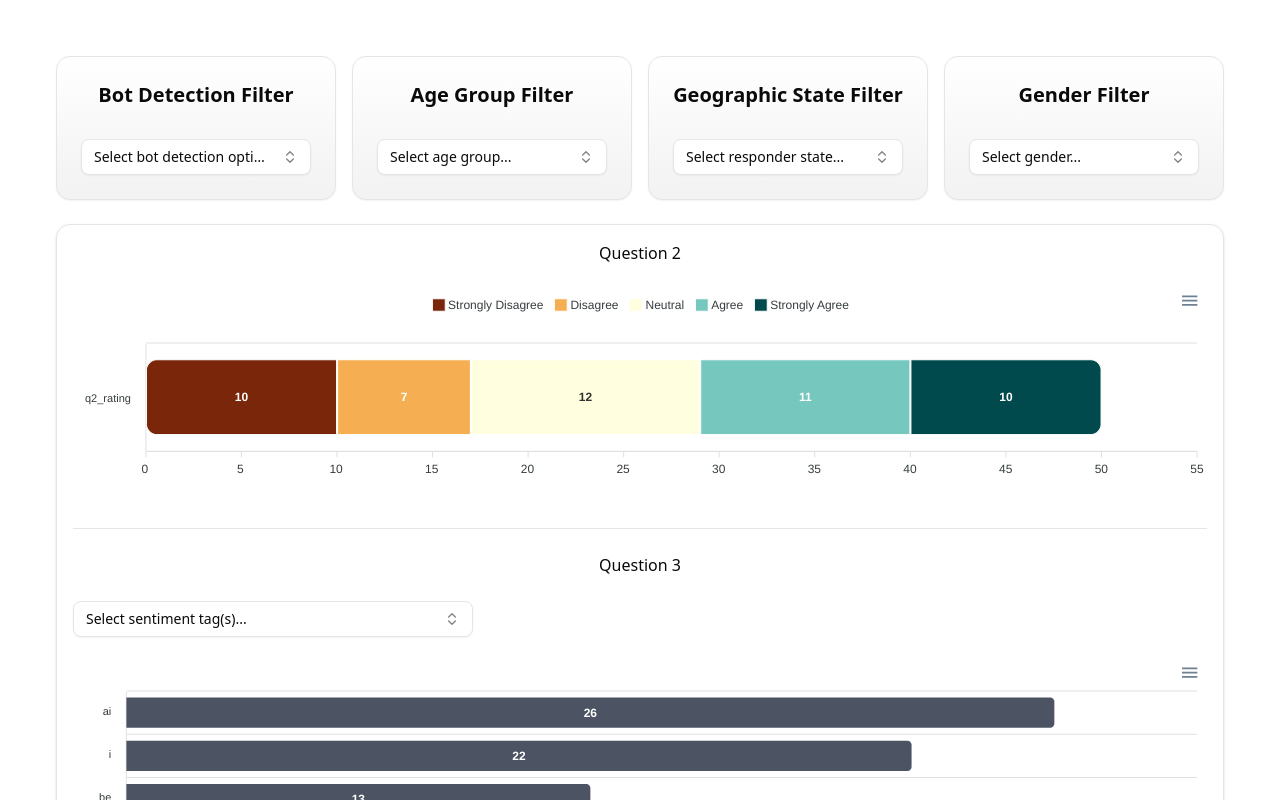
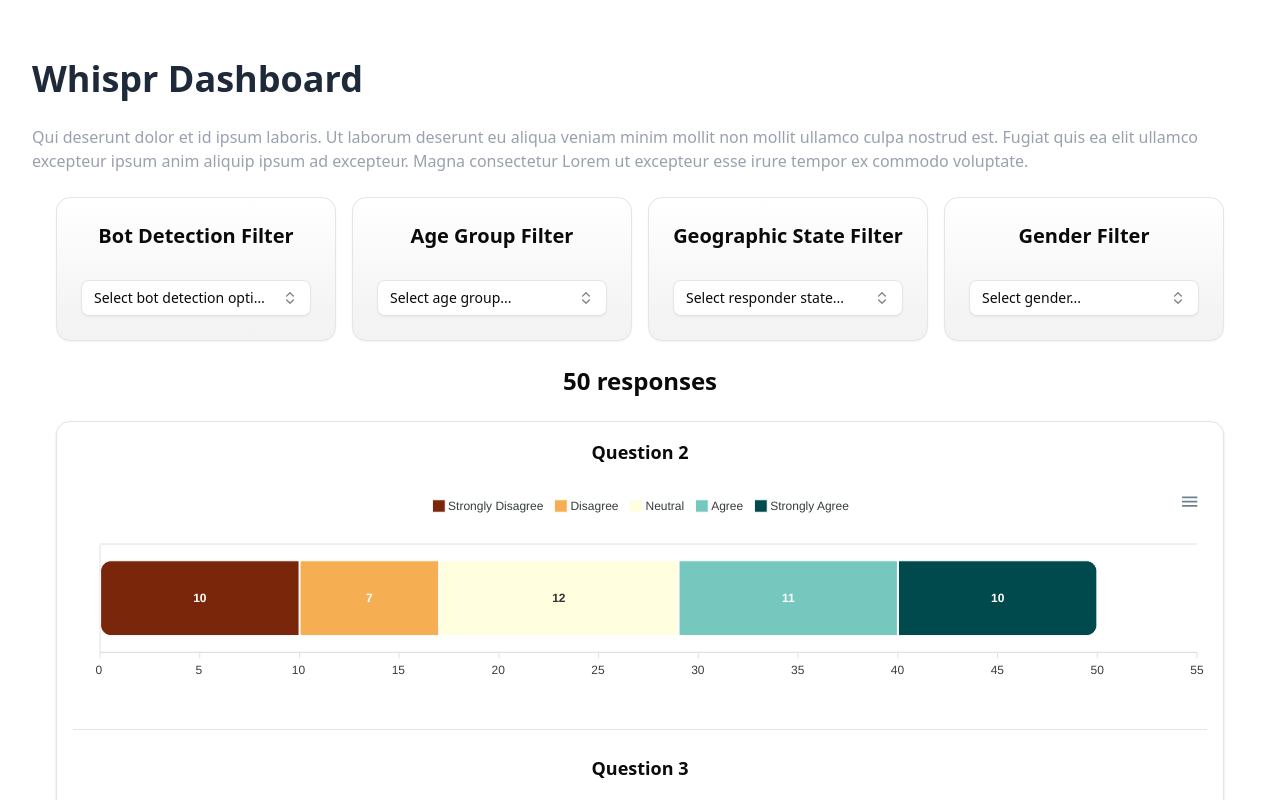
Before and after one commit to benkates/whispr-dashboard-app, a React (Vite) app: page / in a window 1280 px wide. Shown: the top 800 px of the page. Built offline with nearby package versions, Linux system fonts and the light colour scheme.

Commit message:
visual cleanup

```diff
--- a/src/App.tsx
+++ b/src/App.tsx
@@ -105,6 +105,16 @@ function App() {
       <div className="flex flex-1 flex-col">
         <div className="@container/main flex flex-1 flex-col gap-2">
           <div className="flex flex-col gap-4 py-4 md:gap-6 md:py-6">
+            <h1 className="text-left text-4xl font-bold text-gray-800 leading-tight ">
+              Whispr Dashboard
+            </h1>
+            <p className="text-left text-gray-400">
+              Qui deserunt dolor et id ipsum laboris. Ut laborum deserunt eu
+              aliqua veniam minim mollit non mollit ullamco culpa nostrud est.
+              Fugiat quis ea elit ullamco excepteur ipsum anim aliquip ipsum ad
+              excepteur. Magna consectetur Lorem ut excepteur esse irure tempor
+              ex commodo voluptate.
+            </p>
             {/* parent styles lifted from shadcn/ui Dashboard block example https://ui.shadcn.com/blocks */}
             {/* FUTURE ENHANCEMENT: only show filters once source api data has loaded */}
             <div className="*:data-[slot=card]:shadow-xs @xl/main:grid-cols-2 @5xl/main:grid-cols-4 grid grid-cols-1 gap-4 px-4 *:data-[slot=card]:bg-gradient-to-t *:data-[slot=card]:from-primary/5 *:data-[slot=card]:to-card dark:*:data-[slot=card]:bg-card lg:px-6">
@@ -183,13 +193,16 @@ function App() {
                 </CardContent>
               </Card>
             </div>
+            <h2 className="text-2xl font-bold text-center">
+              {responses.length} responses
+            </h2>
             <div className="px-4 lg:px-6">
               {responses.length > 0 && (
                 <Card className="w-full p-4">
-                  <h2>Question 2</h2>
+                  <h3 className="text-lg font-bold">Question 2</h3>
                   <StackedBarChart data={responses} questionId="q2_rating" />
                   <hr />
-                  <h3>Question 3</h3>
+                  <h3 className="text-lg font-bold">Question 3</h3>
                   <VerticalBarChart data={responses} questionId="q3_open" />
                 </Card>
               )}
--- a/src/components/stacked-bar-chart.tsx
+++ b/src/components/stacked-bar-chart.tsx
@@ -47,7 +47,7 @@ export const StackedBarChart = ({ data, questionId }) => {
         },
       },
       xaxis: {
-        categories: [questionId],
+        categories: [""],
       },
       fill: {
         opacity: 1,
```
